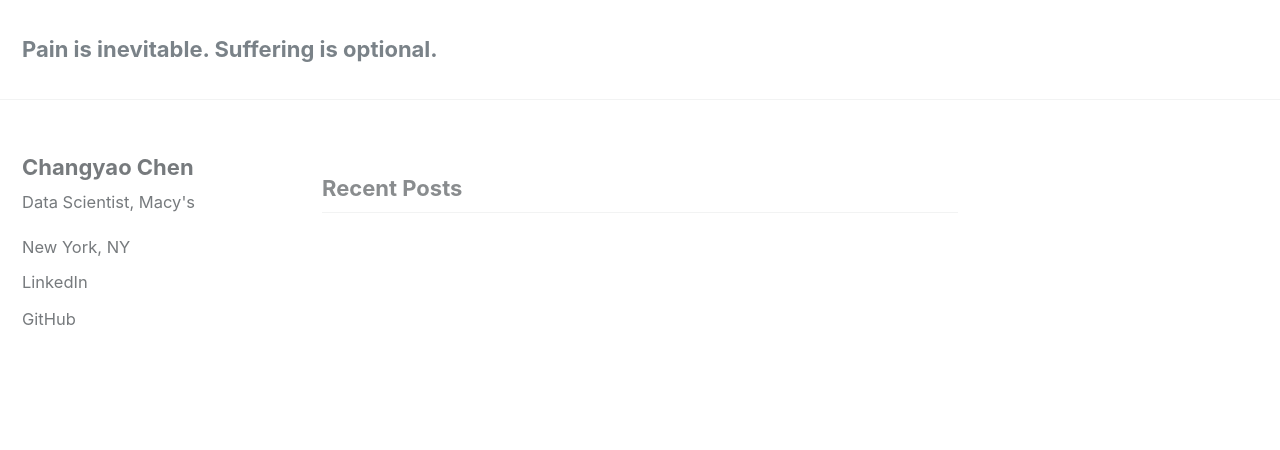
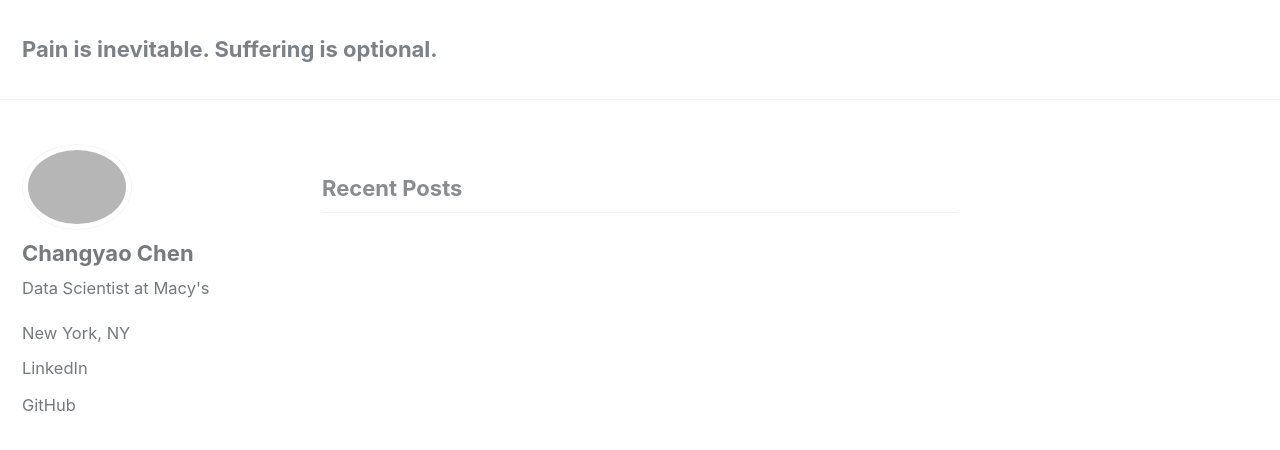
Before and after one commit to changyaochen/changyaochen.github.io, a Jekyll site: the page built from index.html, in a window 1280 px wide and 900 px high. Shown: the top 450 px of the window. Built offline with Jekyll 4.4.1, drawn with Linux system fonts in a browser that asks for light colours; the list of posts is cut into pages by our own code.

Commit message:
add bio-photo

```diff
--- a/_config.yml
+++ b/_config.yml
@@ -11,7 +11,7 @@
 # https://mmistakes.github.io/minimal-mistakes/docs/quick-start-guide/#installing-the-theme
 
 theme                  : "minimal-mistakes-jekyll"
-remote_theme           : "mmistakes/minimal-mistakes"
+# remote_theme           : "mmistakes/minimal-mistakes"
 minimal_mistakes_skin    : "aqua" # "default", "air", "aqua", "contrast", "dark", "dirt", "neon", "mint", "plum", "sunrise"
 
 # Site Settings
@@ -20,11 +20,11 @@ title                    : "Pain is inevitable. Suffering is optional."
 title_separator          : "-"
 name                     : "Changyao Chen"
 description              : "Personal website."
-url                      : # the base hostname & protocol for your site e.g. "https://mmistakes.github.io"
+url                      : "https://changyaochen.github.io"
 baseurl                  : # the subpath of your site, e.g. "/blog"
 repository               : # GitHub username/repo-name e.g. "mmistakes/minimal-mistakes"
 teaser                   : # path of fallback teaser image, e.g. "/assets/images/500x300.png"
-# breadcrumbs            : false # true, false (default)
+# breadcrumbs              : false # true, false (default)
 words_per_minute         : 200
 comments:
   provider               : # false (default), "disqus", "discourse", "facebook", "google-plus", "staticman", "staticman_v2" "custom"
@@ -98,8 +98,8 @@ analytics:
 # Site Author
 author:
   name             : "Changyao Chen"
-  avatar           : # path of avatar image, e.g. "/assets/images/bio-photo.jpg"
-  bio              : "Data Scientist, Macy's"
+  avatar           : "/assets/images/bio-photo.jpg"
+  bio              : "Data Scientist at Macy's"
   location         : "New York, NY"
   email            :
   uri              :
@@ -110,13 +110,13 @@ author:
   flickr           :
   facebook         :
   foursquare       :
-  github           : "changyaochen"
+  github           : changyaochen
   gitlab           :
   google_plus      :
   keybase          :
   instagram        :
   lastfm           :
-  linkedin         : "changyao-chen"
+  linkedin         : changyao-chen
   pinterest        :
   soundcloud       :
   stackoverflow    : # "123456/username" (the last part of your profile url, e.g. https://stackoverflow.com/users/123456/username)
```
Also changed, not shown: 1 other file.
